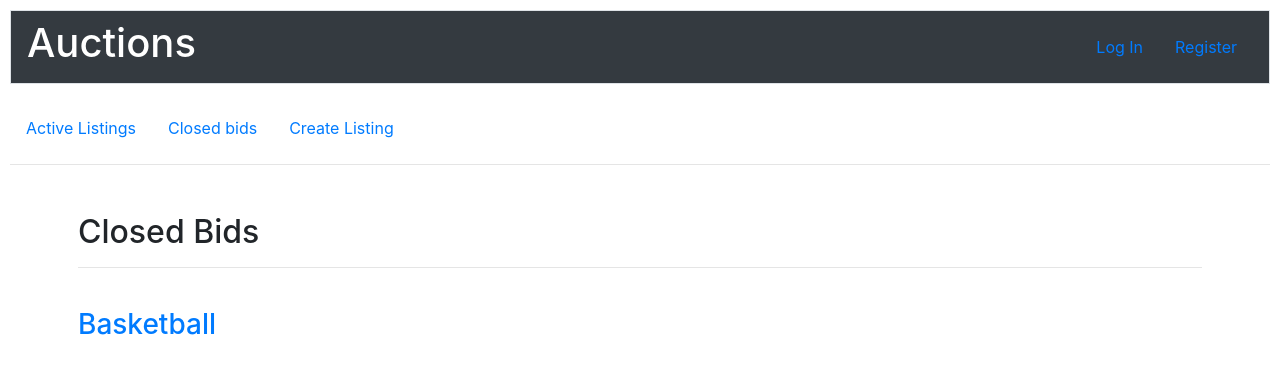
After one commit to pulszao/E-Commerce, a Django app: page /closed_bids in a window 1280 px wide. The commit adds this page. Shown: the top 377 px of the page. Run offline with Django 3.2, Linux system fonts and the light colour scheme; data comes from the database, SQL or seed files in the repository; both versions use the stored data as it was after the commit; parts of the project's set-up code (start-up, migrations or seed data) failed here and were passed over; some libraries are stand-ins or nearby versions.

Commit message:
showing closed bids

```diff
--- a/auctions/models.py
+++ b/auctions/models.py
@@ -28,3 +28,13 @@ class Comments(models.Model):
 class Watchlist(models.Model):
     username = models.CharField(max_length=64)
     listing_title = models.CharField(max_length=64)
+
+class Closed(models.Model):
+    creator = models.CharField(max_length=64)
+    winner = models.CharField(max_length=64)
+    listing_title = models.CharField(max_length=64)
+    price = models.IntegerField()
+    winning_bid = models.IntegerField()
+    description = models.CharField(max_length=1000)
+    category = models.CharField(max_length=64)
+    image = models.URLField(blank=True, null=True)
--- /dev/null
+++ b/auctions/templates/auctions/closed_bids.html
@@ -0,0 +1,15 @@
+{% extends "auctions/layout.html" %}
+
+{% block body %}
+    <h2>Closed Bids</h2><hr><br>
+        {% if not closed %}
+        <h5 class="alert alert-secondary col-md-5">There isn't any closed bids</h5>
+        {% endif %}
+        {% for listing in closed %}
+            <li class="media"><br>
+                <div class="media-body" style="text-align: left;">
+                    <h3 class="mt-0 mb-1"><a href="auctions/closed/{{ listing.listing_title }}">{{ listing.listing_title }}</a></h3>
+                </div>
+            </li><br>
+        {% endfor %}
+{% endblock %}
--- a/auctions/templates/auctions/layout.html
+++ b/auctions/templates/auctions/layout.html
@@ -45,7 +45,7 @@
                 <a class="nav-link" href="{% url 'view_watchlist' %}">Watchlist</a>
             </li> {% endif %}
             <li class="nav-item">
-                <a class="nav-link" href="{% url 'view_categories' %}">Categories</a>
+                <a class="nav-link" href="{% url 'closed_bids' %}">Closed bids</a>
             </li>
             <li class="nav-item">
                 <a class="nav-link" href="{% url 'create' %}">Create Listing</a>
--- a/auctions/urls.py
+++ b/auctions/urls.py
@@ -13,6 +13,7 @@ urlpatterns = [
     path("remove_watchlist/<str:title>", views.remove_watchlist, name="remove_watchlist"),
     path("watchlist", views.view_watchlist, name="view_watchlist"),
     path("create_listing", views.create_listing, name="create"),
-    path("categories", views.view_categories, name="view_categories"),
-    path("categories/<str:category>", views.categories, name="categories")
+    path("closed_bids", views.closed_bids, name="closed_bids"),
+    path("close_bid/<str:title>", views.close_bid, name="close_bid"),
+    path("auctions/closed/<str:title>", views.closed_view, name="close_view")
 ]
--- a/auctions/views.py
+++ b/auctions/views.py
@@ -5,7 +5,7 @@ from django.shortcuts import render
 from django.urls import reverse
 import datetime
 
-from .models import User, Listing, Bids, Comments, Watchlist
+from .models import User, Listing, Bids, Comments, Watchlist, Closed
 
 
 def index(request):
@@ -62,6 +62,11 @@ def auctions(request, title):
         })
 
     else:
+        creatorid = Listing.objects.filter(title=title)[0]
+        id = creatorid.creator_id
+        creator = User.objects.filter(id=id)
+        creator = creator[0]
+
         title = title
         comment = Comments.objects.filter(listing_title=title)
         try:
@@ -84,7 +89,8 @@ def auctions(request, title):
             "listings": Listing.objects.filter(title=title),
             "comment": comment,
             "winner": winner,
-            "watchlist": watchlist
+            "watchlist": watchlist,
+            "creator": creator
         })
 
 
@@ -265,28 +271,28 @@ def create_listing(request):
 
 
 def watchlist(request, title):
-        w = Watchlist()
-        w.username = request.user.username
-        w.listing_title = title
+    w = Watchlist()
+    w.username = request.user.username
+    w.listing_title = title
 
-        w.save()
+    w.save()
 
-        # get the current "winner"
-        listing = Listing.objects.get(title=title)
-        heighest_bid = listing.heighest_bid
+    # get the current "winner"
+    listing = Listing.objects.get(title=title)
+    heighest_bid = listing.heighest_bid
 
-        bids = Bids.objects.get(bid=heighest_bid)
-        winner = bids.username
+    bids = Bids.objects.get(bid=heighest_bid)
+    winner = bids.username
 
-        return render(request, "auctions/auctions.html", {
-            "title": title,
-            "listings": Listing.objects.filter(title=title),
-            "comment": Comments.objects.filter(listing_title=title),
-            "winner": winner,
-            "message": "Listing successfully added to Watchlist",
-            "class": "alert alert-success",
-            "watchlist": "watchlist"
-        })
+    return render(request, "auctions/auctions.html", {
+        "title": title,
+        "listings": Listing.objects.filter(title=title),
+        "comment": Comments.objects.filter(listing_title=title),
+        "winner": winner,
+        "message": "Listing successfully added to Watchlist",
+        "class": "alert alert-success",
+        "watchlist": "watchlist"
+    })
 
 
 def remove_watchlist(request, title):
@@ -313,18 +319,52 @@ def remove_watchlist(request, title):
 def view_watchlist(request):
     return render(request, "auctions/watchlist.html", {
         "watchlist": Watchlist.objects.filter(username=request.user.username)
-        })
+    })
 
 
-def view_categories(request):
-    categories = ["Car's items", "Collectibles", "Clothing", "Electronics", "Jewlery", "Toys", "other"]
-    return render(request, "auctions/categories.html", {
-        "categories": categories
-        })
+def close_bid(request, title):
+    c = Closed()
+    creator = Listing.objects.get(title=title)
+    id = creator.creator_id
+    creator = User.objects.get(id=id)
+
+    # get the current "winner"
+    listing = Listing.objects.get(title=title)
+    heighest_bid = listing.heighest_bid
+    bids = Bids.objects.get(bid=heighest_bid)
+    winner = bids.username
+
+    c.creator = creator.username
+    c.listing_title = title
+    c.winner = winner
+    c.price = listing.price
+    c.image = listing.image
+    c.description = listing.description
+    c.category = listing.category
+    c.winning_bid = listing.heighest_bid
+    c.save()
+
+    listing.delete()
+
+    return render(request, "auctions/auctions.html", {
+        "title": title,
+        "listings": Listing.objects.filter(title=title),
+        "comment": Comments.objects.filter(listing_title=title),
+        "winner": winner,
+        "message": "Listing successfully closed",
+        "class": "alert alert-success",
+        "watchlist": "watchlist"
+    })
 
 
-def categories(request, category):
-    #query db for infos
-    return render(request, "auctions/index.html", {
-        "listings": Listing.objects.filter(category=category)
+def closed_bids(request):
+    return render(request, "auctions/closed_bids.html", {
+        "closed": Closed.objects.all()
     })
+
+
+def closed_view(request, title):
+    return render(request, "auctions/closed_view.html", {
+        "closed": Closed.objects.filter(listing_title=title),
+        "comment": Comments.objects.filter(listing_title=title)
+    })
```
Also changed, not shown: auctions/templates/auctions/auctions.html (+13 -1 lines), auctions/templates/auctions/closed_view.html (added, +33 -0 lines), auctions/migrations/0010_closed.py (added), auctions/migrations/0011_auto_20201217_1856.py (added), db.sqlite3.
